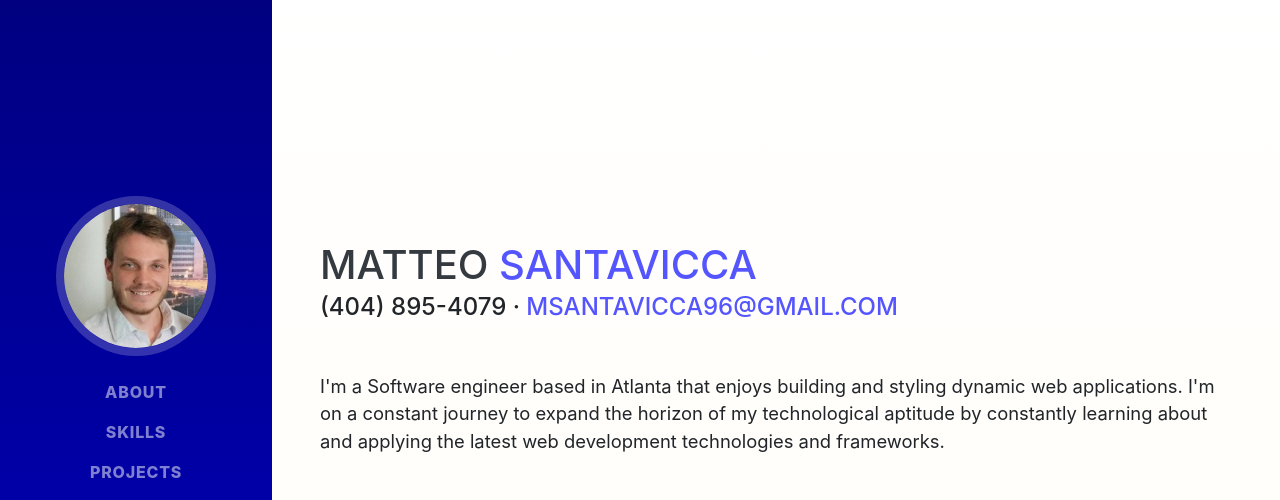
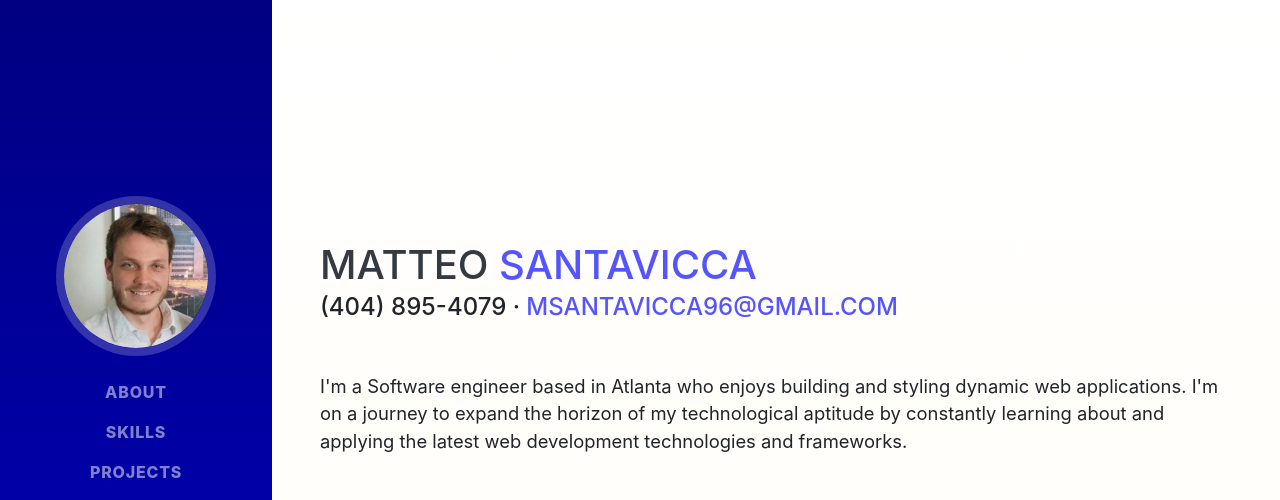
Before and after one commit to Tsanta96/MatteoSantavicca, a website with bundled scripts: page index.html in a window 1280 px wide. Shown: the top 500 px of the page. Built offline with nearby package versions, Linux system fonts and the light colour scheme; a web font is replaced by a local one.

Commit message:
Fix wording on about section

```diff
--- a/index.html
+++ b/index.html
@@ -70,7 +70,7 @@
         <div class="subheading mb-5">(404) 895-4079 ·
           <a class="email" href="mailto:name@email.com">msantavicca96@gmail.com</a>
         </div>
-        <p class="lead mb-5">I'm a Software engineer based in Atlanta that enjoys building and styling dynamic web applications. I'm on a constant journey to expand the horizon of my technological aptitude by constantly learning about and applying the latest web development technologies and frameworks. </p>
+        <p class="lead mb-5">I'm a Software engineer based in Atlanta who enjoys building and styling dynamic web applications. I'm on a journey to expand the horizon of my technological aptitude by constantly learning about and applying the latest web development technologies and frameworks. </p>
         <div class="social-icons">
           <a href="www.linkedin.com/in/matteosantavicca">
             <i class="fab fa-linkedin-in"></i>
```
